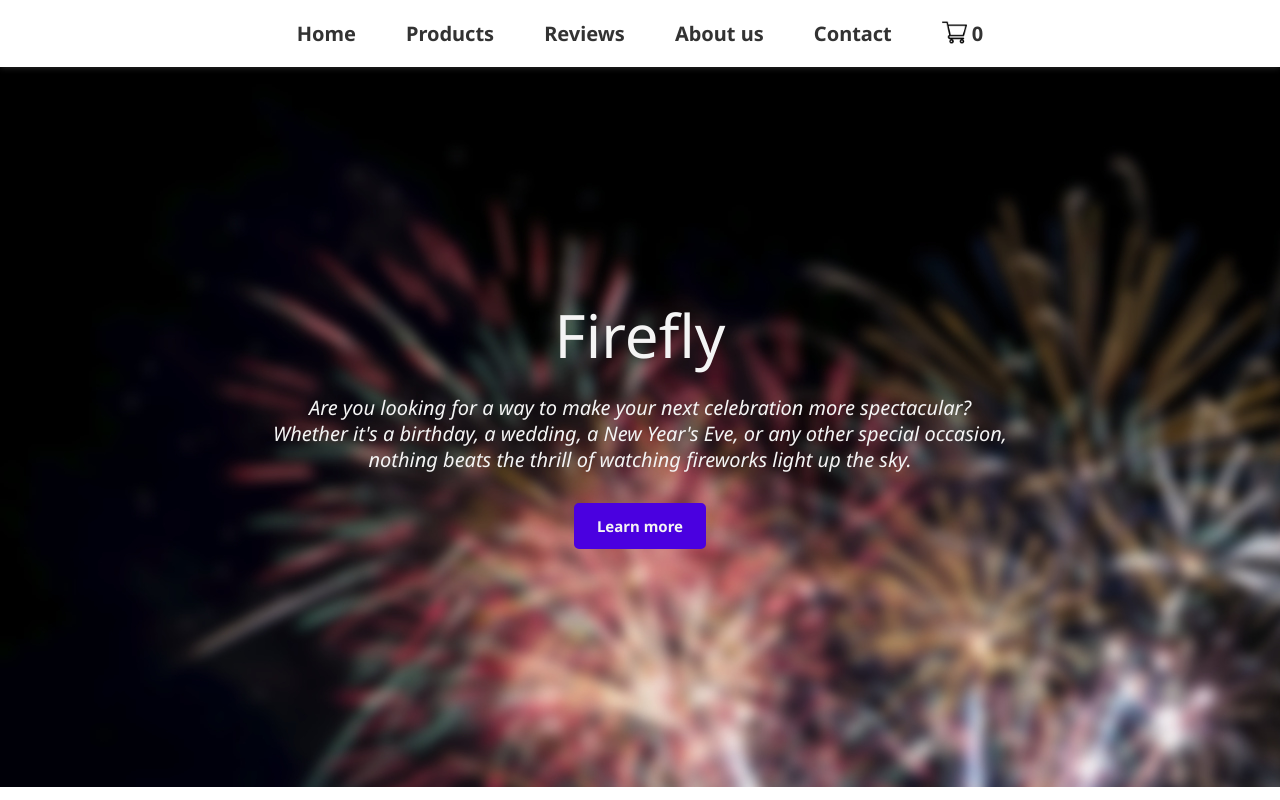
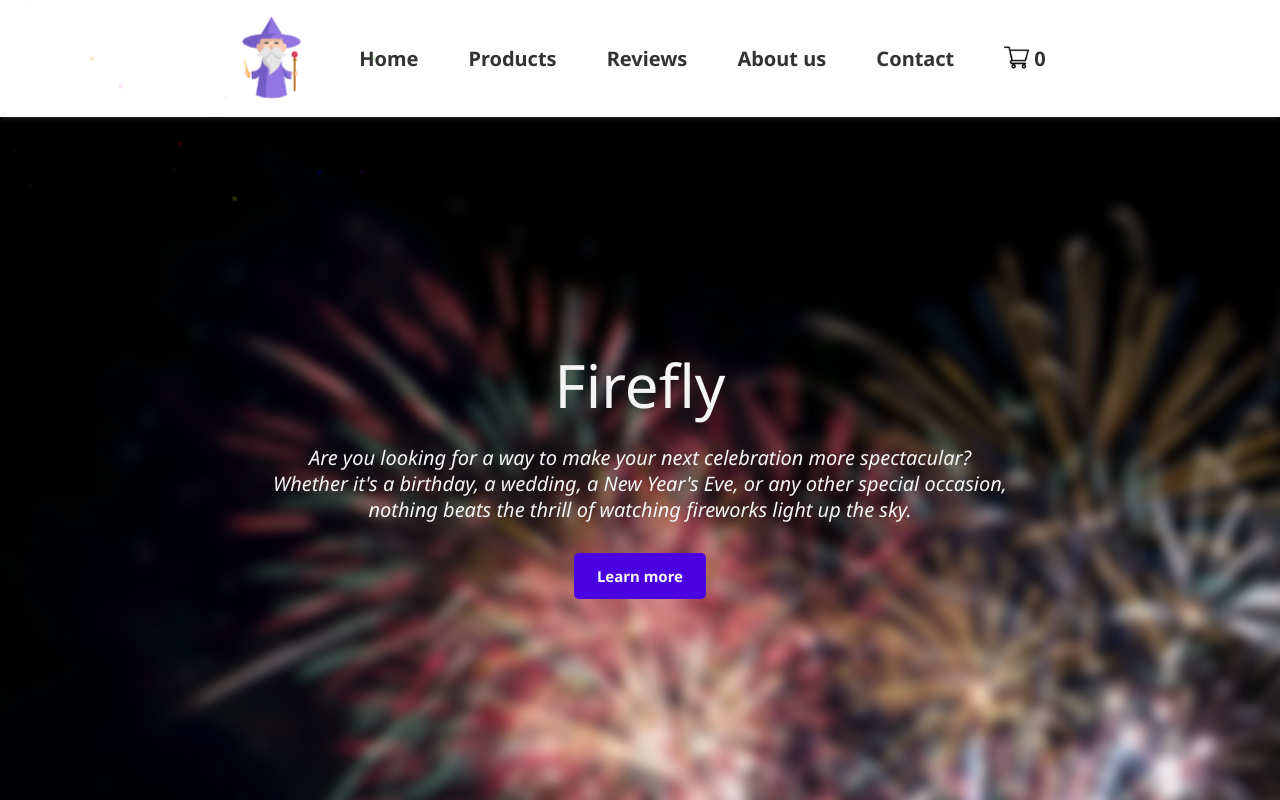
Before and after one commit to Sufferal/fireworks, a plain HTML site: page index.html in a window 1280 px wide. Shown: the top 800 px of the page. Drawn offline with Linux system fonts and the light colour scheme.

Commit message:
feat: add mascot animation (#1)

```diff
--- a/css/main.css
+++ b/css/main.css
@@ -5,6 +5,7 @@
   --accent-color: #8e2de2;
   --hover-color: #4a00e0;
   --purchase-color: #179c0b;
+  --animation-duration: 8s;
 }
 
 *,
@@ -33,6 +34,59 @@ textarea {
   resize: none;
 }
 
+/* ============================================ ANIMATIONS =============================================== */
+@keyframes scaleAnimation {
+  0%, 100% { transform: scale(1); }
+  50% { transform: scale(1.15); }
+}
+
+@keyframes firework {
+  0%, 50% {
+    width: 0vmin;
+    opacity: 1;
+  }
+  75%, 100% {
+    width: 45vmin;
+    opacity: 0;
+  }
+}
+
+.firework,
+.firework::before,
+.firework::after {
+  content: "";
+  position: absolute;
+  top: 50%;
+  transform: translate(-50%, -50%);
+  width: 0.5vmin;
+  aspect-ratio: 1;
+  background:
+    radial-gradient(circle, red 0.2vmin, #0000 0) 50% 00%,
+    radial-gradient(circle, orange 0.3vmin, #0000 0) 00% 50%,
+    radial-gradient(circle, yellow 0.5vmin, #0000 0) 50% 99%,
+    radial-gradient(circle, green 0.2vmin, #0000 0) 99% 50%,
+    radial-gradient(circle, blue 0.3vmin, #0000 0) 80% 90%,
+    radial-gradient(circle, indigo 0.5vmin, #0000 0) 95% 90%,
+    radial-gradient(circle, violet 0.5vmin, #0000 0) 10% 60%,
+    radial-gradient(circle, red 0.2vmin, #0000 0) 31% 80%,
+    radial-gradient(circle, orange 0.3vmin, #0000 0) 80% 10%,
+    radial-gradient(circle, yellow 0.2vmin, #0000 0) 90% 23%,
+    radial-gradient(circle, green 0.3vmin, #0000 0) 45% 20%,
+    radial-gradient(circle, blue 0.5vmin, #0000 0) 13% 24%
+    ;
+  background-size: 0.5vmin 0.5vmin;
+  background-repeat: no-repeat;
+  animation: firework var(--animation-duration) infinite;
+}
+
+.firework::before {
+  transform: translate(-50%, -50%) rotate(25deg) !important;
+}
+
+.firework::after {
+  transform: translate(-50%, -50%) rotate(-37deg) !important;
+}
+
 /* ============================================ NAVBAR =============================================== */
 #navbar {
   position: sticky;
@@ -54,14 +108,9 @@ textarea {
   display: flex;
   justify-content: center;
   align-items: center;
+  gap: 5rem;
 
   .navbar-item {
-    margin-right: 5rem;
-
-    &:last-child {
-      margin-right: 0;
-    }
-
     .navbar-link {
       text-decoration: none;
       font-size: 2rem;
@@ -78,6 +127,13 @@ textarea {
         justify-content: center;
         align-content: center;
       }
+    }
+
+    .navbar-logo {
+      width: 75px;
+      height: auto;
+      border-radius: 50%;
+      animation: scaleAnimation var(--animation-duration) infinite;
     }
 
     #cartBtn {
@@ -175,7 +231,7 @@ textarea {
   .product-content {
     padding: 2rem;
     border-radius: 5px;
-    background-color: var(--hover-color);
+    background-color: var(--accent-color);
     color: var(--secondary-color);
   }
 
--- a/index.html
+++ b/index.html
@@ -25,6 +25,10 @@
     <nav id="navbar">
       <div class="container">
         <ul class="navbar-list">
+          <li class="navbar-item">
+            <img class="navbar-logo" src="./img/mascot/wizard.png" alt="wizard">
+            <div class="firework"></div>
+          </li>
           <li class="navbar-item">
             <a class="navbar-link" href="#header">Home</a>
           </li>
```
Also changed, not shown: img/mascot/wizard.png (added).
